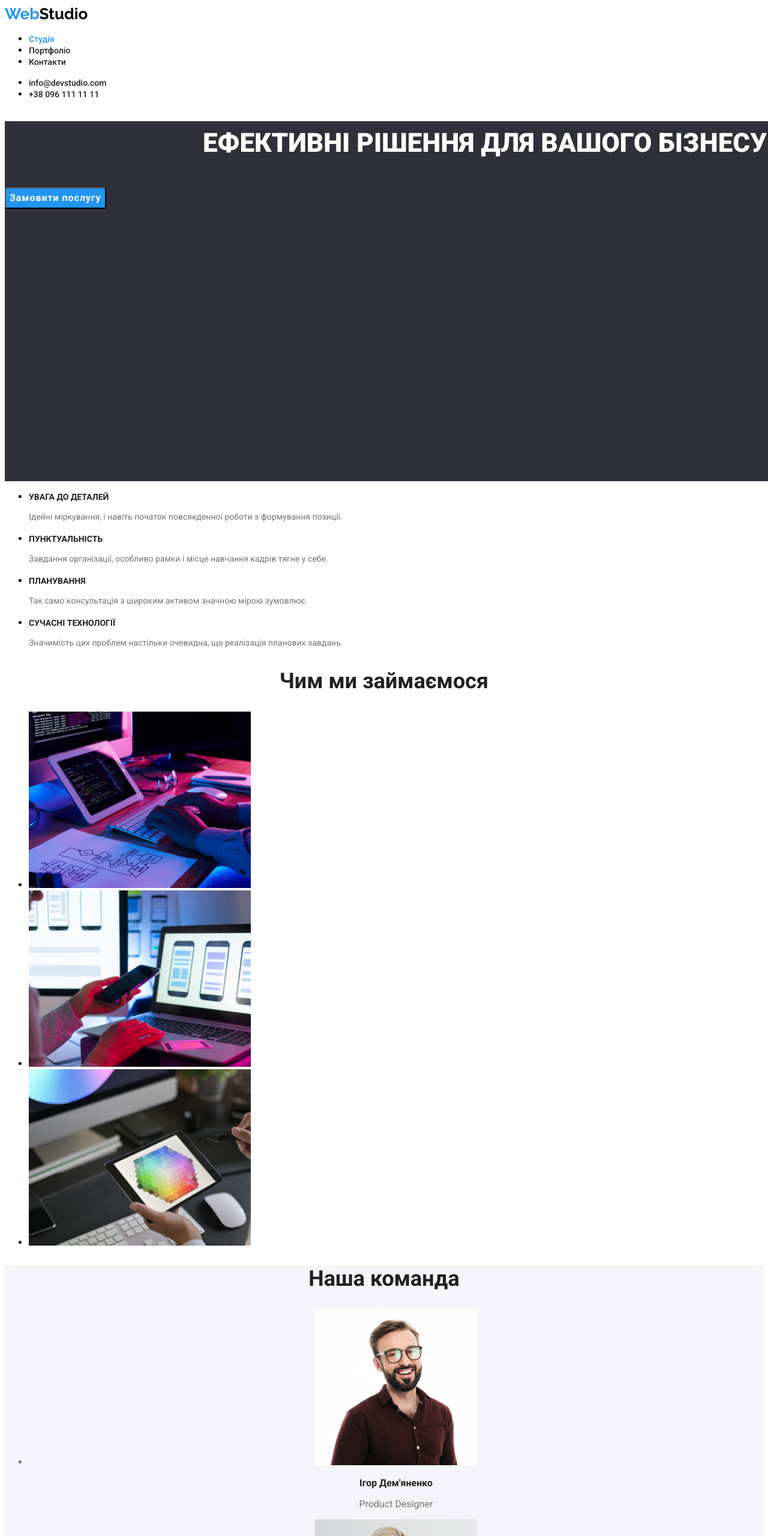
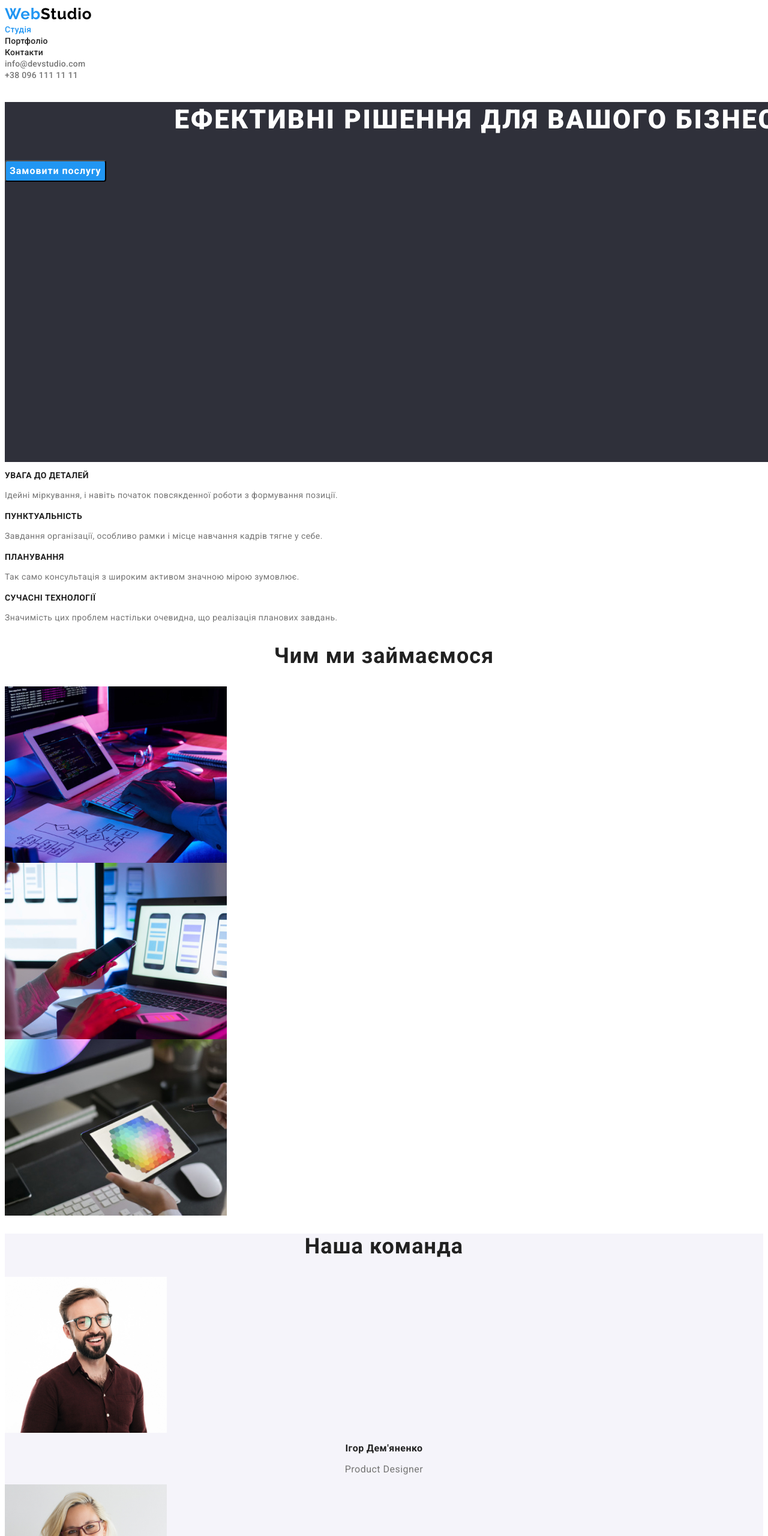
Before and after one commit to belsta/github-goit-project1, a plain HTML site: page index.html in a window 1280 px wide. Shown: the top 2560 px of the page at 60% size. Drawn offline with Linux system fonts and the light colour scheme.

Commit message:
hw2 marks

```diff
--- a/css/styles.css
+++ b/css/styles.css
@@ -1,6 +1,7 @@
 :root {
     --color-text: #212121;
     --color-link: #2196F3;
+    --color-grey: #757575;
     --color-white: #fff;
     --color-pf-btn-bg: #F5F4FA;
 }
@@ -13,6 +14,36 @@ body {
     font-family: 'Roboto', sans-serif;
 }
 
+
+/* DEFAULT STYLES RESET */
+
+/* Класс для обнуления базовых свойств у списков (ul) */
+.list {
+    list-style: none;
+    padding-left: 0;
+    margin: 0;
+}
+
+/* Класс для обнуления базовых свойств у ссылок */
+.link {
+    text-decoration: none;
+    color: inherit;
+}
+
+
+/* Свойства для корректного отображения картинок */
+img {
+    display: block;
+    max-width: 100%;
+    height: auto;
+}
+
+/* Свойства для обнуления курсива у address */
+address {
+    font-style: normal;
+}
+
+
 .logo-web {
     color: var(--color-link);
     font-family: 'Raleway', sans-serif;
@@ -20,6 +51,7 @@ body {
     font-size: 26px;
     line-height: 1.19;
     text-decoration: none;
+    letter-spacing: 0.03em;
 }
 
 .logo-h-studio {
@@ -29,6 +61,7 @@ body {
     font-size: 26px;
     line-height: 1.19;
     text-decoration: none;
+    letter-spacing: 0.03em;
 }
 
 .logo-f-studio {
@@ -38,6 +71,7 @@ body {
     font-size: 26px;
     line-height: 1.19;
     text-decoration: none;
+    letter-spacing: 0.03em;
 }
 
 .header-link {
@@ -46,6 +80,7 @@ body {
     font-size: 14px;
     font-weight: 500;
     line-height: 1.142;
+    letter-spacing: 0.02em;
 }
 
 .header-link:hover {
@@ -54,6 +89,24 @@ body {
 }
 
 .header-link.current {
+    color: var(--color-link);
+}
+
+.header-contact {
+    color: var(--color-grey);
+    text-decoration: none;
+    font-size: 14px;
+    font-weight: 500;
+    line-height: 1.142;
+    letter-spacing: 0.02em;
+}
+
+.header-contact:hover {
+    color: var(--color-link);
+    cursor: pointer;
+}
+
+.header-contact.current {
     color: var(--color-link);
 }
 
@@ -69,7 +122,8 @@ body {
     text-align: center;
     font-size: 44px;
     font-weight: 900;
-    line-height: 1.65;
+    line-height: 1.363;
+    letter-spacing: 0.06em;
 }
 
 .hero-button {
@@ -93,33 +147,31 @@ body {
 .content-header-features {
     color: var(--color-text);
     font-size: 14px;
-    font-weight: 700;
     line-height: 1.142;
-    text-align: left;
+    letter-spacing: 0.03em;
 }
 
 .content-features {
-    color: #757575;
+    color: var(--color-grey);
     font-size: 14px;
-    font-weight: 400;
     line-height: 1.714;
-    text-align: left;
+    letter-spacing: 0.03em;
 }
 
 .content-header-services {
     color: var(--color-text);
     font-size: 36px;
-    font-weight: 700;
     line-height: 1.167;
     text-align: center;
+    letter-spacing: 0.03em;
 }
 
 .content-header-team {
     color: var(--color-text);
     font-size: 36px;
-    font-weight: 700;
     line-height: 1.167;
     text-align: center;
+    letter-spacing: 0.03em;
 }
 
 .team {
@@ -132,14 +184,15 @@ body {
     font-weight: 600;
     line-height: 1.188;
     text-align: center;
+    letter-spacing: 0.03em;
 }
 
 .content-team-position {
-    color: #757575;
+    color: var(--color-grey);
     font-size: 16px;
-    font-weight: 400;
     line-height: 1.188;
     text-align: center;
+    letter-spacing: 0.03em;
 }
 
 .footer {
@@ -155,19 +208,29 @@ a {
 .foot-address {
     font-family: inherit;
     font-size: 14px;
-    font-weight: 400;
     line-height: 1.714;
     color: var(--color-white);
     text-decoration: none;
+    letter-spacing: 0.03em;
+}
+
+.foot-address:hover {
+    color: var(--color-link);
+    cursor: pointer;
 }
 
 .foot-address-transp {
     font-family: inherit;
     font-size: 14px;
-    font-weight: 400;
     line-height: 1.714;
     color: rgba(255, 255, 255, 0.6);
     text-decoration: none;
+    letter-spacing: 0.03em;
+}
+
+.foot-address-transp:hover {
+    color: var(--color-link);
+    cursor: pointer;
 }
 
 
@@ -186,20 +249,21 @@ a {
 .portfolio-button:hover {
     background-color: var(--color-link);
     color: var(--color-white);
+    cursor: pointer;
 }
 
 .pf-header {
     color: var(--color-text);
     font-size: 18px;
-    font-weight: 700;
     line-height: 2;
     text-align: center;
+    letter-spacing: 0.06em;
 }
 
 .pf-type {
-    color: #757575;
+    color: var(--color-grey);
     font-size: 18px;
-    font-weight: 400;
     line-height: 1.667;
     text-align: center;
+    letter-spacing: 0.03em;
 }
--- a/index.html
+++ b/index.html
@@ -18,7 +18,7 @@
         <nav>
         <a href="index.html"><span class="logo-web">Web</span><span class="logo-h-studio">Studio</span></a>
 
-        <ul>
+        <ul class="list">
             <li>
                 <a class="header-link current" href="index.html">Студія</a>
             </li>
@@ -31,12 +31,12 @@
         </ul>
         </nav>
 
-        <ul>
+        <ul class="list">
             <li>
-                <a class="header-link" href="mailto:info@devstudio.com">info@devstudio.com</a>
+                <a class="header-contact" href="mailto:info@devstudio.com">info@devstudio.com</a>
             </li>
             <li>
-                <a class="header-link" href="tel: +380961111111">+38 096 111 11 11</a>
+                <a class="header-contact" href="tel: +380961111111">+38 096 111 11 11</a>
             </li>
         </ul>
     </header>
@@ -50,7 +50,7 @@
     </div>
 
     <section>
-            <ul>
+            <ul class="list">
                 <li>
                     <h3 class="content-header-features">УВАГА ДО ДЕТАЛЕЙ</h3>
                     <p class="content-features">Ідейні міркування, і навіть початок повсякденної роботи з формування позиції.</p>
@@ -72,7 +72,7 @@
 
     <section>
             <h2 class="content-header-services">Чим ми займаємося</h2>
-            <ul>
+            <ul class="list">
                 <li>
                     <img src="./images/img0-0.jpg" alt="програміст за роботою" width="370" />
                 </li>
@@ -87,7 +87,7 @@
 
     <section class="team">
             <h2 class="content-header-team">Наша команда</h2>
-            <ul class="content-team-position">
+            <ul class="list content-team-position">
                 <li>
                     <img src="./images/img-3.jpg" alt="Ігор Дем'яненко - Product Designer" width="270" />
                     <h3 class="content-team-name">Ігор Дем'яненко</h3>
@@ -115,7 +115,7 @@
     <footer class="footer">
         <a href="index.html"><span class="logo-web">Web</span><span class="logo-f-studio">Studio</span></a>
         <address>
-        <ul>
+        <ul class="list">
             <li>
                 <a class="foot-address" href="https://goo.gl/maps/RWDcnRhZc3z8KW91A" target="_blank" rel="noopener noreferrer">м. Київ, пр-т Лесі Українки, 26</a>
             </li>
```
Also changed, not shown: portfolio.html (+5 -7 lines).
